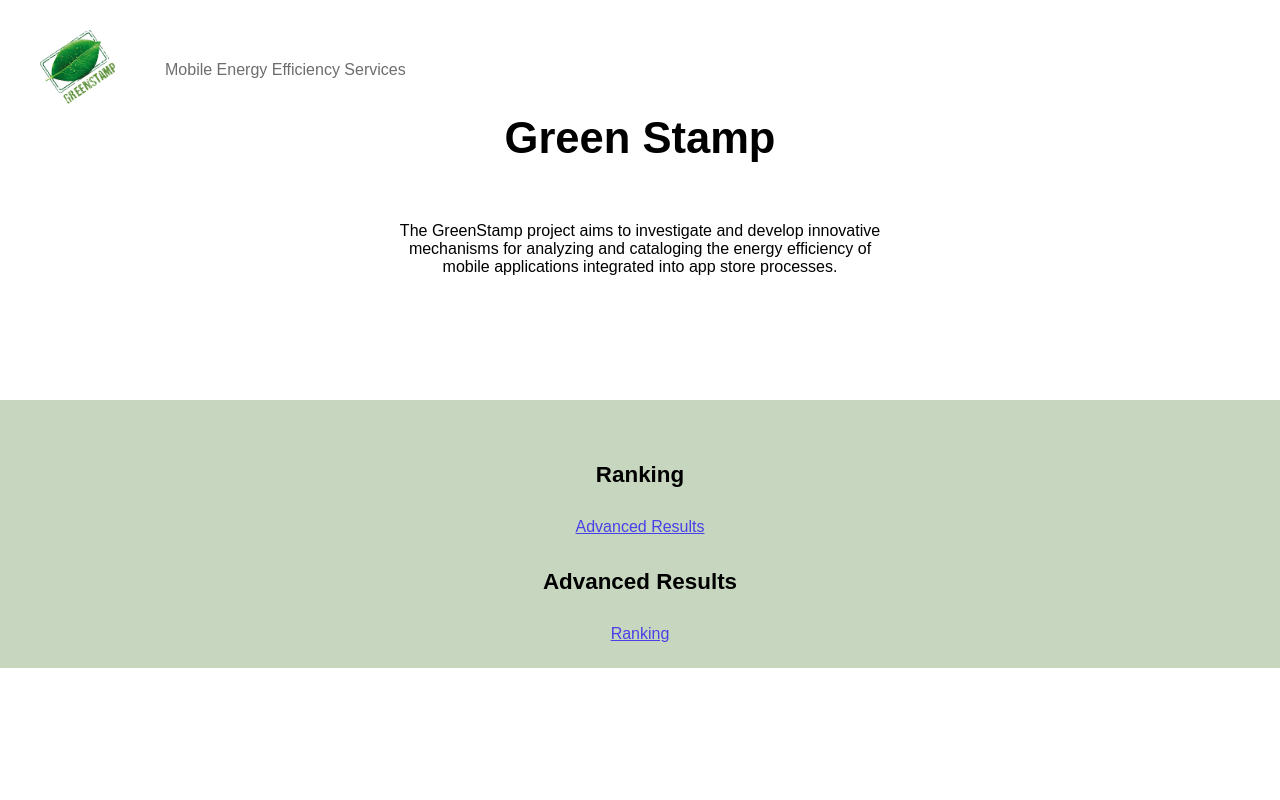
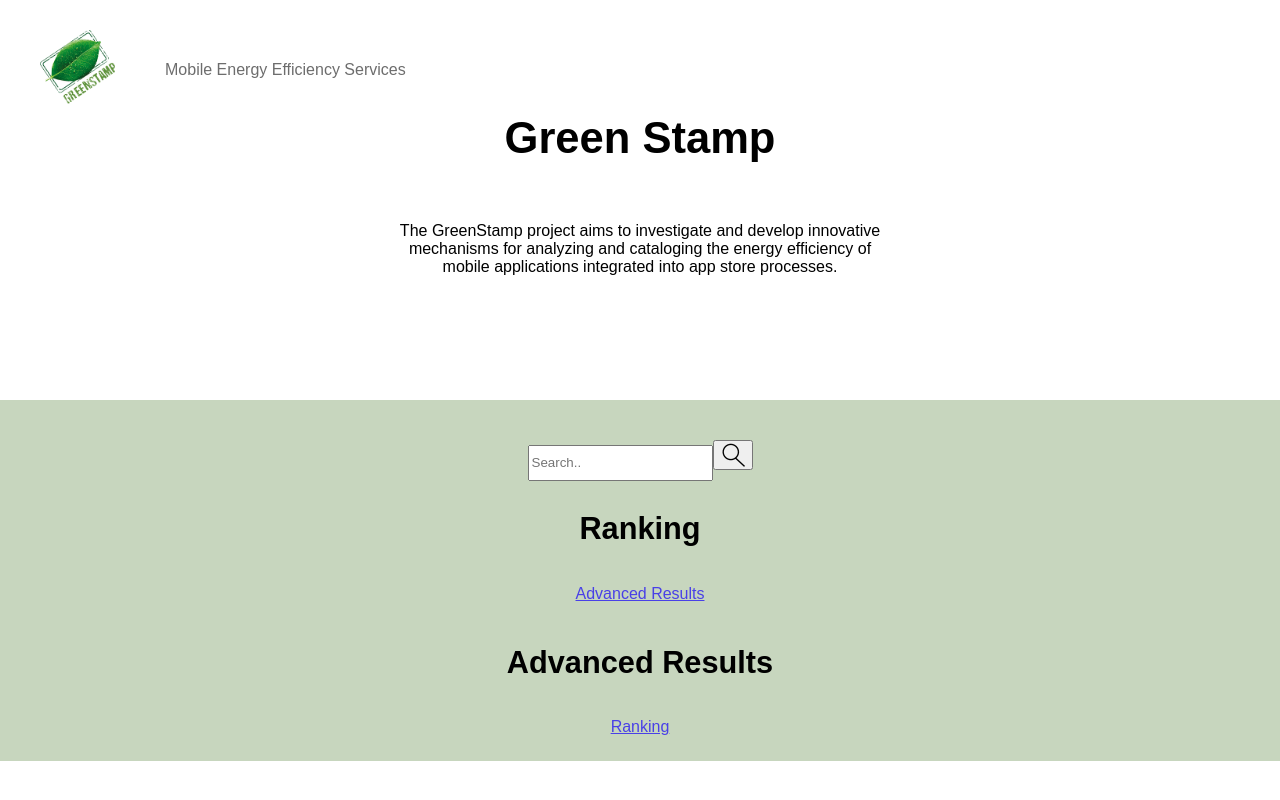
Before and after one commit to caixa-magica-software/greenstamp-web, a React (Create React App) app: page / in a window 1280 px wide. Built offline with nearby package versions, Linux system fonts and the light colour scheme; no server answers.

Commit message:
Added search bar

```diff
--- a/src/components/CategoryTable.module.css
+++ b/src/components/CategoryTable.module.css
@@ -14,6 +14,10 @@
   overflow-x: auto;
   overflow-y: auto;
   top: 30px;
+}
+
+.tablePosition h1 {
+  font-size: clamp(1.4rem, 1.8vw, 2rem);
 }
 
 /* Table itself */
--- a/src/components/HomePageContent.js
+++ b/src/components/HomePageContent.js
@@ -34,6 +34,12 @@ const HomePageContent = () => {
       </div>
 
       <div className={classes.bottomBox}>
+        <div className={classes.searchBox}>
+          <input type="text" placeholder="Search.." name="search" />
+          <button>
+            <img src="/image.png" alt="search" />
+          </button>
+        </div>
         <p ref={rankRef} className={classes.rankingText}>
           Ranking
         </p>
--- a/src/components/HomePageContent.module.css
+++ b/src/components/HomePageContent.module.css
@@ -69,9 +69,25 @@
 }
 
 .rankingText {
-  font-size: clamp(1.4rem, 1.6vw, 1.8rem);
+  font-size: clamp(1.6rem, 2.4vw, 3rem);
   font-weight: bold;
   color: black;
+}
+
+.searchBox {
+  display: inline;
+}
+
+.searchBox input {
+  height: 30px;
+}
+
+.searchBox button {
+  height: 30px;
+}
+
+.searchBox img {
+  height: 100%;
 }
 
 .linkText {
@@ -97,7 +113,7 @@
 }
 
 .resultsText {
-  font-size: clamp(1.4rem, 1.6vw, 1.8rem);
+  font-size: clamp(1.6rem, 2.4vw, 3rem);
   font-weight: bold;
   color: black;
 }
```
Also changed, not shown: public/image.png (added).
